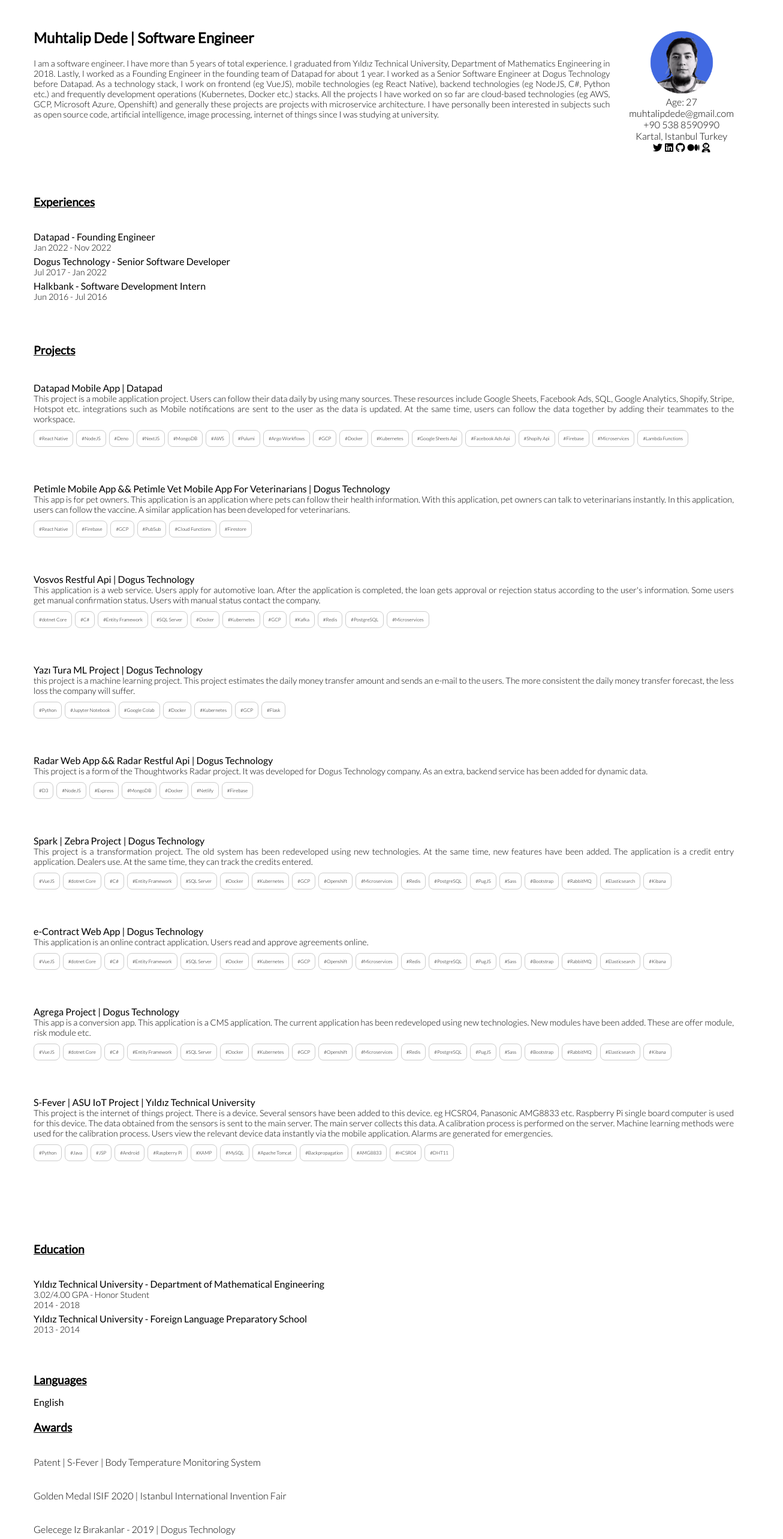
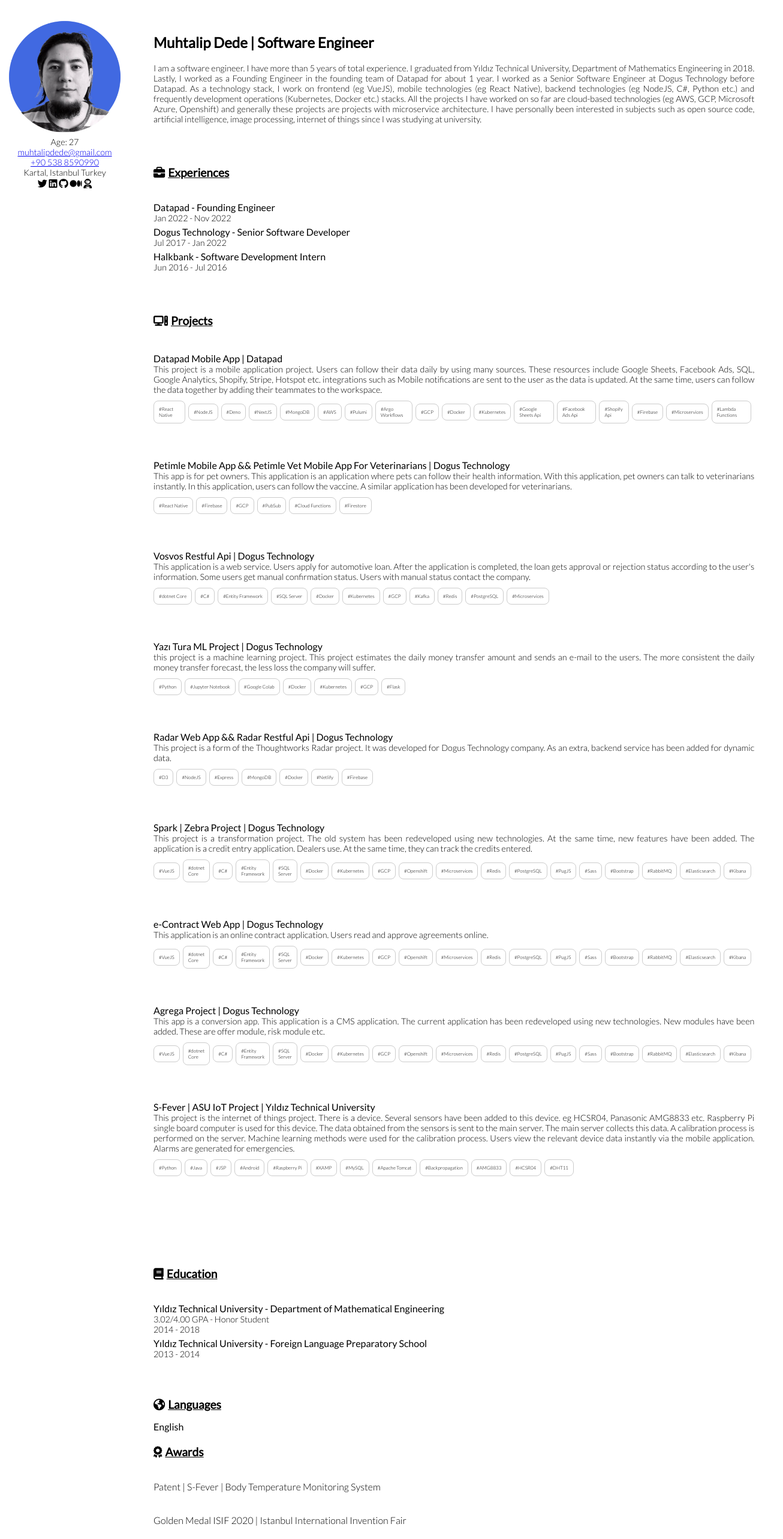
Before and after one commit to muhtalipdede/muhtalipdede.github.io, a Svelte app: page / in a window 1280 px wide. Shown: the top 2566 px of the page at 60% size, 1306 px wide, since content can reach past the window. Built offline with nearby package versions, Linux system fonts and the light colour scheme.

Commit message:
add new changes

```diff
--- a/rollup.config.js
+++ b/rollup.config.js
@@ -14,7 +14,7 @@ export default {
         sourcemap: true,
         format: 'iife',
         name: 'app',
-        file: 'docs/build/bundle.js'
+        file: 'public/build/bundle.js'
     },
     plugins: [
         svelte({
@@ -53,7 +53,7 @@ export default {
 
         // Watch the `public` directory and refresh the
         // browser on changes when not in production
-        !production && livereload('docs'),
+        !production && livereload('public'),
 
         // If we're building for production (npm run build
         // instead of npm run dev), minify
--- a/src/App.svelte
+++ b/src/App.svelte
@@ -1,11 +1,12 @@
 <script>
 	import data from "./data/cv.json";
-    import Profile from "./components/Profile.svelte";
+	import Profile from "./components/Profile.svelte";
 	import Experience from "./components/Experience.svelte";
 	import Education from "./components/Education.svelte";
 	import Award from "./components/Award.svelte";
 	import Language from "./components/Language.svelte";
-    import Project from "./components/Project.svelte";
+	import Project from "./components/Project.svelte";
+	import Sidebar from "./components/Sidebar.svelte";
 
 	const profile = data.profile;
 	const social = data.social;
@@ -14,11 +15,39 @@
 	const projects = data.projects;
 	const awards = data.awards;
 	const languages = data.languages;
+	const skills = data.skills;
 </script>
 
-<Profile profile={profile} social={social}/>
-<Experience experience={experience} />
-<Project projects={projects} />
-<Education education={education} />
-<Language languages={languages} />
-<Award awards={awards} />
+<div class="main">
+	<div class="sidebar">
+		<Sidebar {profile} {social} {skills} />
+	</div>
+	<div class="content">
+		<Profile {profile} />
+		<Experience {experience} />
+		<Project {projects} />
+		<Education {education} />
+		<Language {languages} />
+		<Award {awards} />
+	</div>
+</div>
+
+<style>
+	.main {
+		display: flex;
+		flex-direction: row;
+		align-items: flex-start;
+	}
+	.sidebar {
+		display: flex;
+		flex-direction: column;
+		align-items: flex-start;
+		justify-content: center;
+	}
+	.content {
+		display: flex;
+		flex-direction: column;
+		align-items: flex-start;
+		justify-content: center;
+	}
+</style>
--- a/src/components/Award.svelte
+++ b/src/components/Award.svelte
@@ -3,7 +3,7 @@
 </script>
 
 <div class="award">
-    <span>Awards</span>
+    <span><i class="fa-solid fa-award"></i>Awards</span>
     {#each awards as award}
         <div>
             <a href="{award.url}"><span>{award.name} | {award.description}</span></a>
@@ -56,4 +56,8 @@
         padding: 1rem;
         text-decoration: underline;
     }
+
+    .award > span > i {
+        margin-right: 5px;
+    }
 </style>
--- a/src/components/Education.svelte
+++ b/src/components/Education.svelte
@@ -3,7 +3,7 @@
 </script>
 
 <div class="education">
-    <span>Education</span>
+    <span><i class="fa-solid fa-book"></i>Education</span>
     <div>
         {#each education as item}
             <span class="title">{item.university} - {item.department}</span>
@@ -62,4 +62,8 @@
         padding: 1rem;
         text-decoration: underline;
     }
+
+    .education > span > i {
+        margin-right: 5px;
+    }
 </style>
--- a/src/components/Experience.svelte
+++ b/src/components/Experience.svelte
@@ -3,7 +3,7 @@
 </script>
 
 <div class="experience">
-    <span>Experiences</span>
+    <span><i class="fa-solid fa-briefcase"></i>Experiences</span>
     <div>
         {#each experience as item}
             <span class="title">{item.company} - {item.position}</span>
@@ -50,4 +50,7 @@
         padding: 1rem;
         text-decoration: underline;
     }
+    .experience > span > i {
+        margin-right: 5px;
+    }
 </style>
--- a/src/components/Language.svelte
+++ b/src/components/Language.svelte
@@ -3,7 +3,7 @@
 </script>
 
 <div class="language">
-    <span>Languages</span>
+    <span><i class="fa-solid fa-earth-americas"></i>Languages</span>
     <div>
         {#each languages as language}
             <span class="title">{language.name}</span>
@@ -45,4 +45,8 @@
         padding: 1rem;
         text-decoration: underline;
     }
+
+    .language > span > i {
+        margin-right: 5px;
+    }
 </style>
--- a/src/components/Profile.svelte
+++ b/src/components/Profile.svelte
@@ -1,8 +1,5 @@
 <script>
-    import Social from "./Social.svelte";
-
     export let profile;
-    export let social;
 </script>
 
 <div class="profile">
@@ -11,23 +8,6 @@
             {profile.name} {profile.surname} | {profile.title}
         </span>
         <span class="profile__info__aboutme">{profile.aboutme}</span>
-    </div>
-    <div class="profile__image__container">
-        <!-- svelte-ignore a11y-img-redundant-alt -->
-        <img
-            class="profile__image"
-            src={'./build/assets/user.png'}
-            alt="Muhtalip Dede - Software Engineer"
-        />
-        <span>Age: {profile.age}</span>
-        <span>
-            <a href="mailto:{profile.email}">{profile.email}</a>
-        </span>
-        <span>
-            <a href="tel:{profile.phone}">{profile.phone}</a>
-        </span>
-        <span>{profile.location.city} {profile.location.country}</span>
-        <Social {social} />
     </div>
 </div>
 
@@ -61,25 +41,4 @@
         margin-top: 20px;
         text-align: justify;
     }
-    .profile__image__container {
-        display: flex;
-        align-items: center;
-        justify-content: center;
-        flex-direction: column;
-        padding: 1rem;
-    }
-    .profile__image__container > span {
-        font-family: Lato, sans-serif;
-        font-size: 1rem;
-        font-weight: 300;
-    }
-    .profile__image__container > span > a {
-        color: #000;
-        text-decoration: none;
-    }
-    .profile__image {
-        border-radius: 50%;
-        width: 7rem;
-        height: 7rem;
-    }
 </style>
--- a/src/components/Project.svelte
+++ b/src/components/Project.svelte
@@ -3,7 +3,7 @@
 </script>
 
 <div class="project">
-    <span>Projects</span>
+    <span><i class="fa-solid fa-computer"></i>Projects</span>
     <div>
         {#each projects as project}
             <span class="title">{project.name} | {project.company}</span>
@@ -79,4 +79,8 @@
         padding: 1rem;
         text-decoration: underline;
     }
+
+    .project > span > i {
+        margin-right: 5px;
+    }
 </style>
--- /dev/null
+++ b/src/components/Sidebar.svelte
@@ -0,0 +1,54 @@
+<script>
+    import Social from "./Social.svelte";
+    export let profile;
+    export let social;
+    export let skills;
+</script>
+
+<div class="sidebar__container">
+    <div class="profile__image__container">
+                <!-- svelte-ignore a11y-img-redundant-alt -->
+                <!-- svelte-ignore a11y-missing-attribute -->
+                <img
+                class="profile__image"
+                src={'./build/assets/user.png'}
+            />
+            <span>Age: {profile.age}</span>
+            <span>
+                <a href="mailto:{profile.email}">{profile.email}</a>
+            </span>
+            <span>
+                <a href="tel:{profile.phone}">{profile.phone}</a>
+            </span>
+            <span>{profile.location.city} {profile.location.country}</span>
+            <Social {social} />
+    </div>
+</div>
+
+<style>
+    .sidebar__container {
+        display: flex;
+        flex-direction: column;
+        align-items: flex-start;
+        justify-content: center;
+    }
+    .profile__image__container {
+        display: flex;
+        flex-direction: column;
+        align-items: center;
+        justify-content: center;
+        font-family: Lato, sans-serif;
+        font-size: 0.9rem;
+        font-weight: 300;
+        margin-top: 20px;
+        text-align: justify;
+    }
+    .profile__image {
+        width: 200px;
+        height: 200px;
+        border-radius: 50%;
+        object-fit: cover;
+        object-position: center;
+    }
+
+</style>
```
Also changed, not shown: public/build/bundle.css, public/build/bundle.js, 10 other files (tests, documents, lock files or other folders).
